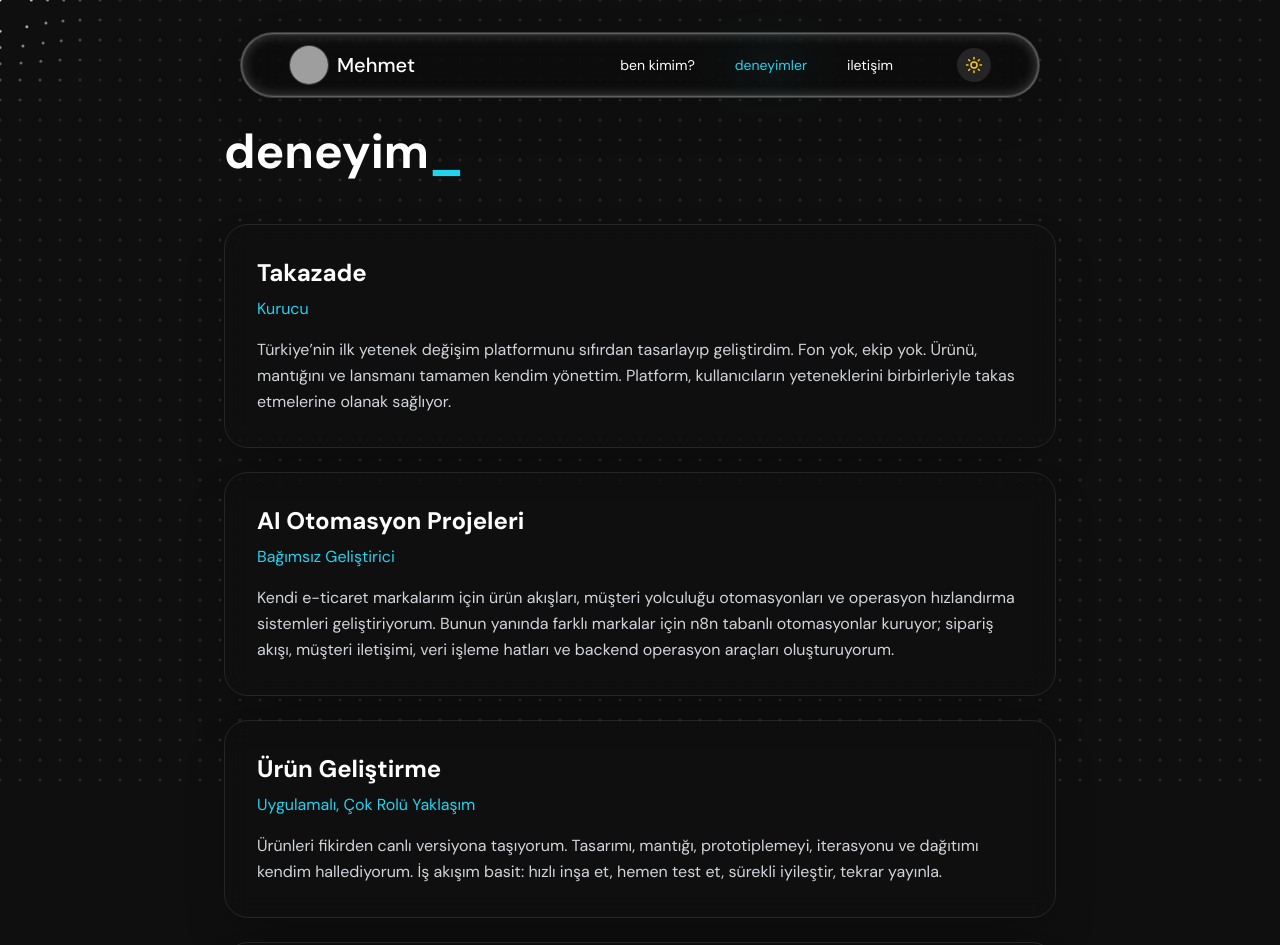
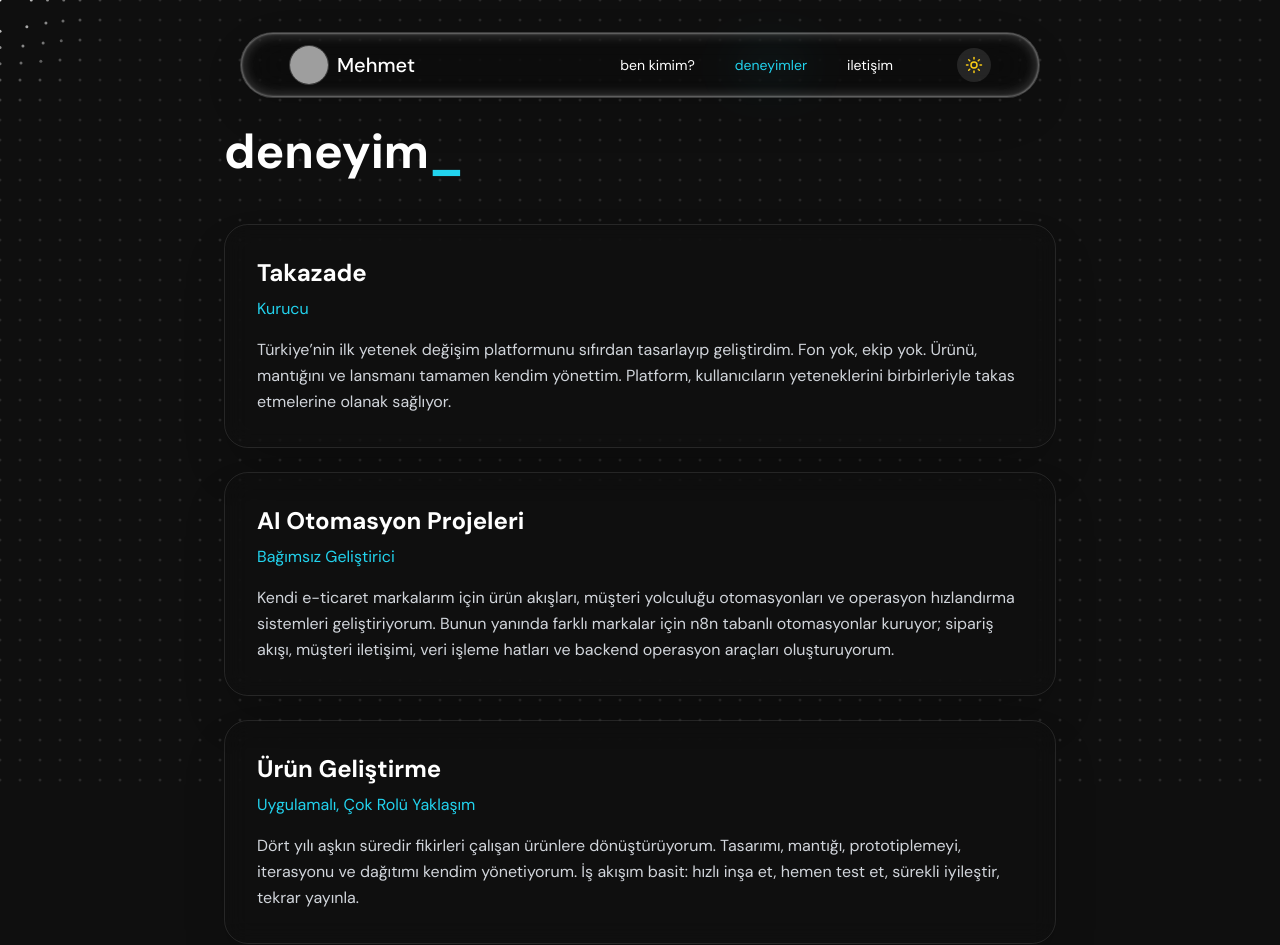
Before and after one commit to richifytr-maker/xx, a React (Vite) app: page /tr/deneyim in a window 1280 px wide. Shown: the top 945 px of the page. Built offline with nearby package versions, Linux system fonts and the light colour scheme; grey boxes are pictures that could not be loaded.

Commit message:
Updated ExperienceTR.tsx

```diff
--- a/src/pages/ExperienceTR.tsx
+++ b/src/pages/ExperienceTR.tsx
@@ -56,7 +56,8 @@ Bunun yanında farklı markalar için n8n tabanlı otomasyonlar kuruyor; sipari
             <p className={`leading-relaxed transition-colors duration-300 ${
               isDark ? 'text-gray-300' : 'text-gray-700'
             }`}>
-              Ürünleri fikirden canlı versiyona taşıyorum. Tasarımı, mantığı, prototiplemeyi, iterasyonu ve dağıtımı kendim hallediyorum. İş akışım basit: hızlı inşa et, hemen test et, sürekli iyileştir, tekrar yayınla.
+              Dört yılı aşkın süredir fikirleri çalışan ürünlere dönüştürüyorum. Tasarımı, mantığı, prototiplemeyi, iterasyonu ve dağıtımı kendim yönetiyorum.
+İş akışım basit: hızlı inşa et, hemen test et, sürekli iyileştir, tekrar yayınla.
             </p>
           </div>
           <div className={`backdrop-blur-md border rounded-3xl p-8 shadow-2xl hover:transition-all transition-all duration-300 animate-slide-in stagger-4 ${
```
